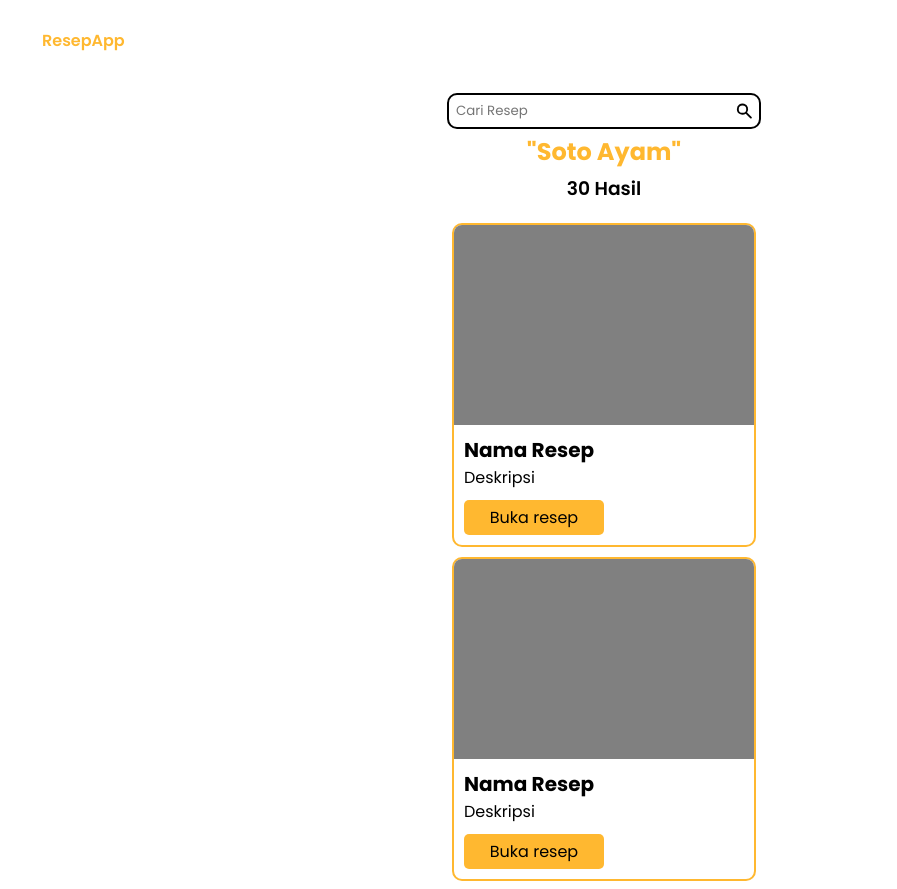
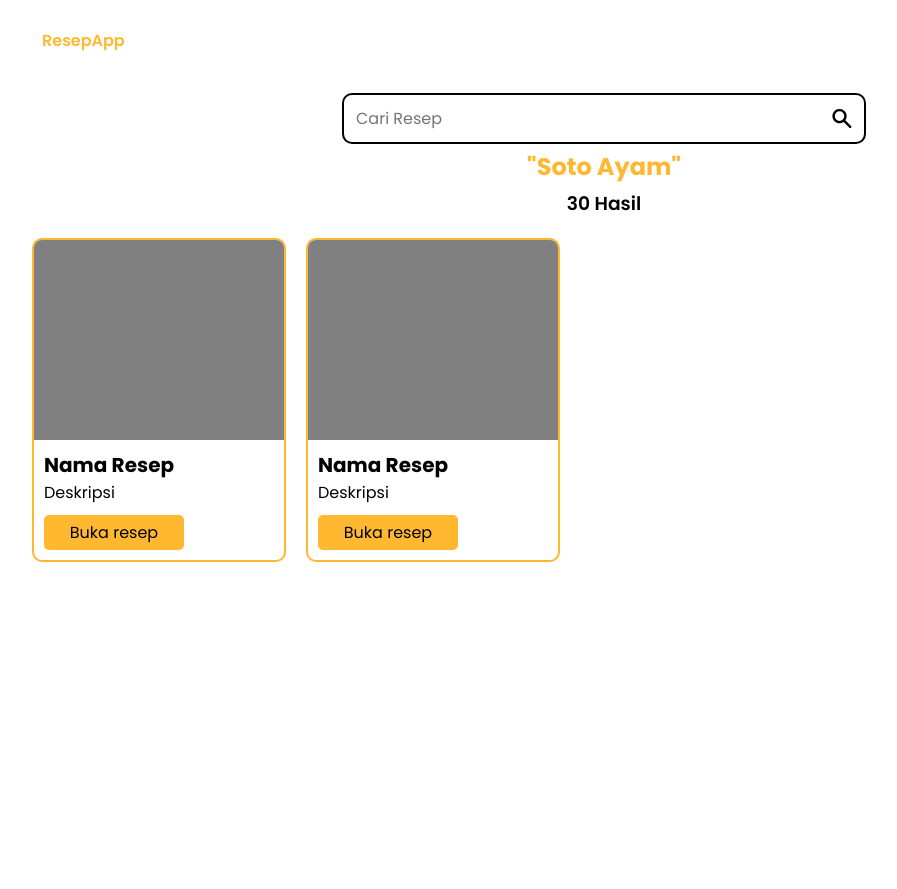
Before and after one commit to Aqshola/dicoding-resep-submission, a website built with webpack: page src/pages/search.html in a window 1280 px wide. Shown: the whole page, without its empty margins (36-933 px from the left). After the commit the page ends 800 px from the top, so only its background shows below. Built offline with nearby package versions, Linux system fonts and the light colour scheme.

Commit message:
desktop mode at search page

```diff
--- a/src/pages/search.html
+++ b/src/pages/search.html
@@ -16,8 +16,6 @@
         <input type="search" placeholder="Cari Resep" id="recipe-search" />
         <svg
           xmlns="http://www.w3.org/2000/svg"
-          width="20px"
-          height="20px"
           viewBox="0 0 20 20"
           fill="currentColor"
         >
--- a/src/styles/search.scss
+++ b/src/styles/search.scss
@@ -17,6 +17,11 @@
       border: none;
       width: 100%;
     }
+
+    svg {
+      width: 20px;
+      height: 20px;
+    }
   }
   h1 {
     color: #ffb830;
@@ -31,3 +36,26 @@
   flex-direction: column;
   gap: 10px;
 }
+
+@media (min-width: 992px) {
+  #result-box {
+    padding: 0px 60px;
+    flex-direction: row;
+    gap: 20px;
+  }
+
+  #header-search {
+    .search-box {
+      padding: 10px;
+      width: 500px;
+
+      input {
+        font-size: 16px;
+      }
+      svg {
+        width: 25px;
+        height: 25px;
+      }
+    }
+  }
+}
--- a/src/styles/utils.scss
+++ b/src/styles/utils.scss
@@ -2,7 +2,7 @@
   border: 2px solid #ffb830;
   border-radius: 10px;
   overflow: hidden;
-  width: 300px;
+  width: 250px;
   margin: auto;
 
   .picture-recipe {
```
